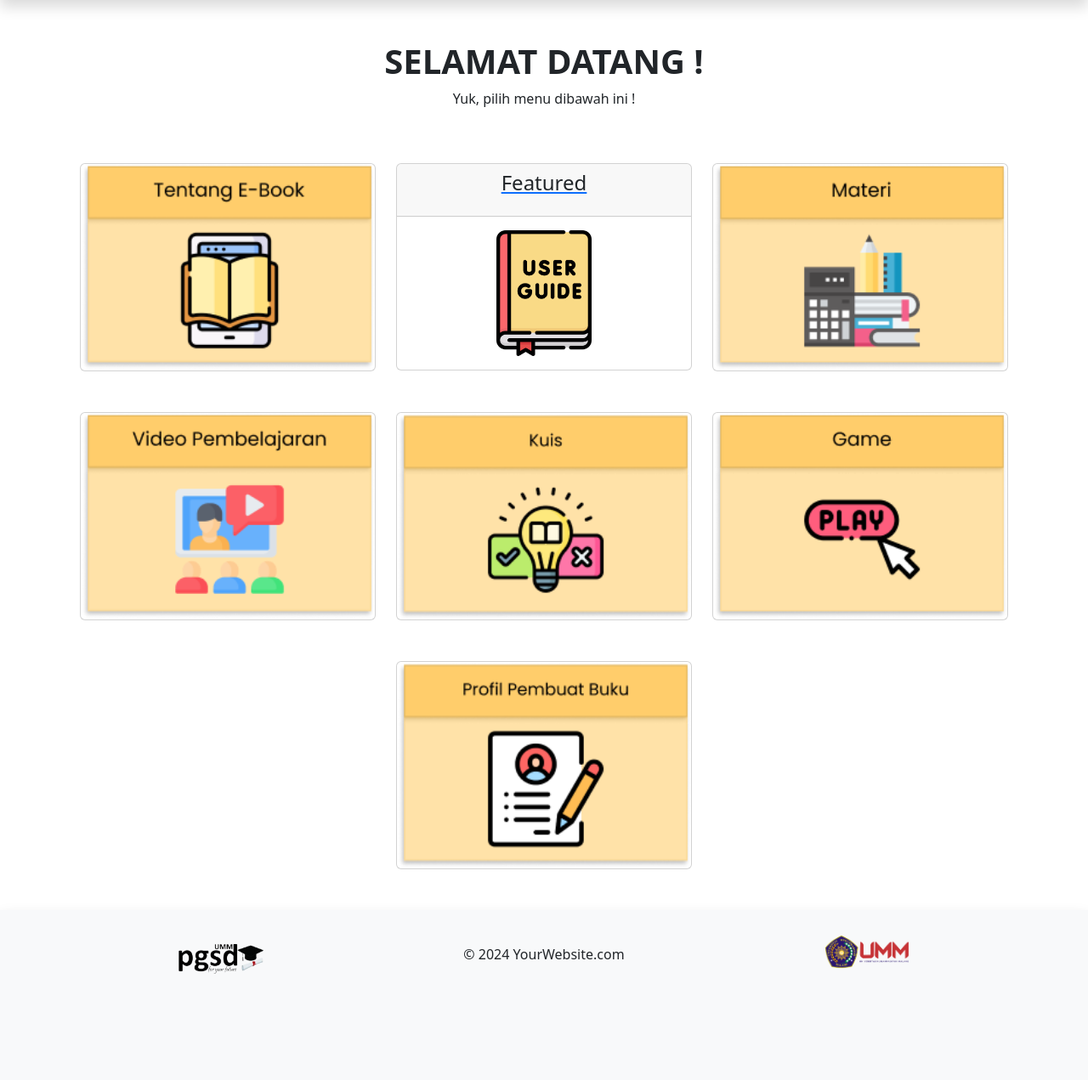
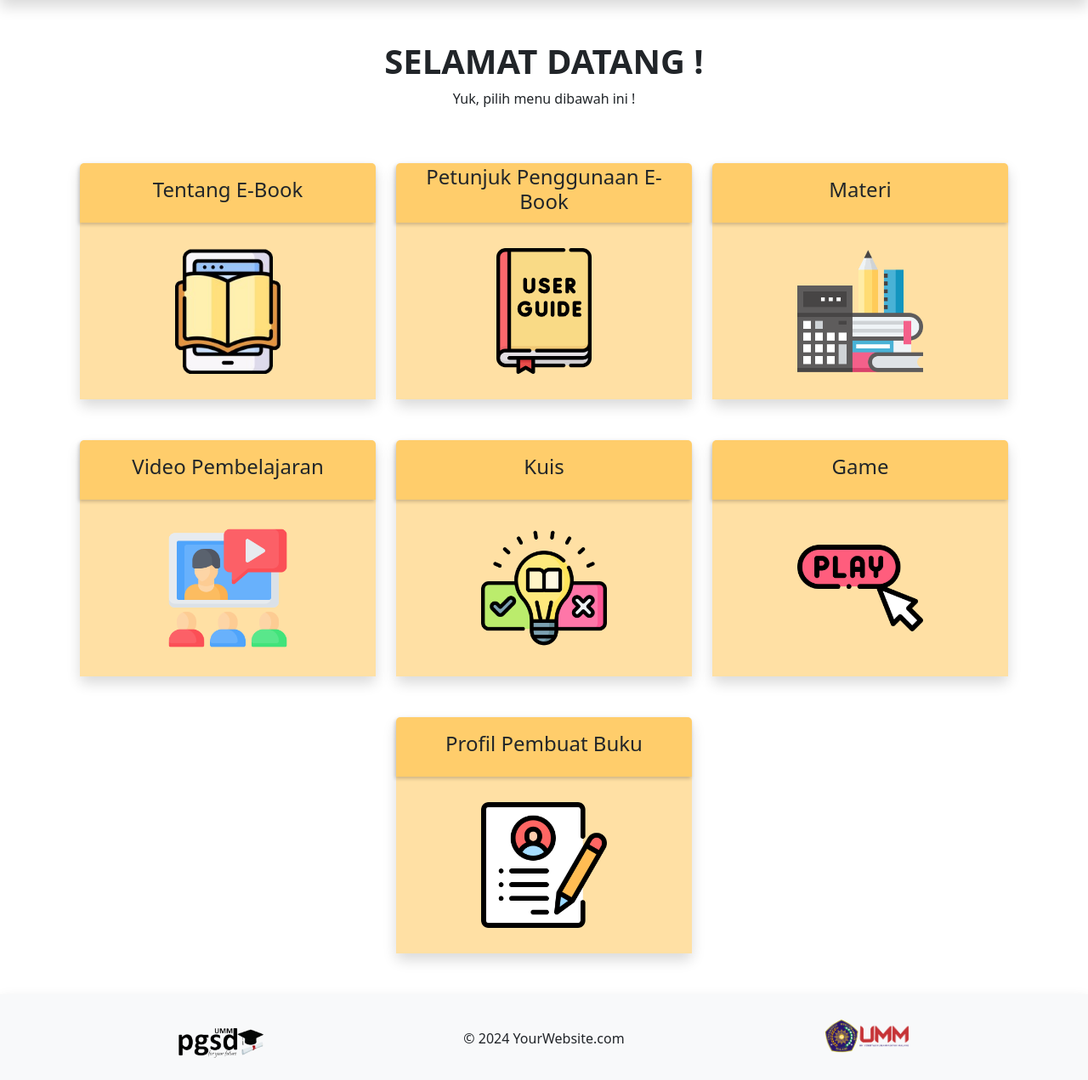
Before and after one commit to iskandarsh/web_ebook, a CodeIgniter app: page /database/home in a window 1280 px wide. Shown: the part 56-1327 px from the top of the page at 85% size. Before the commit the page ends 1202 px from the top, so only its background shows below. Run offline with CodeIgniter, Linux system fonts and the light colour scheme; the visitor is signed in with stand-in values (Sample User, id 1).

Commit message:
content-box

```diff
--- a/application/views/body.php
+++ b/application/views/body.php
@@ -17,6 +17,26 @@
         main {
             flex: 1;
         }
+
+        a {
+            text-decoration: none;
+        }
+
+        .box-title{
+            height:70px;
+            text-align: center;
+            font-size:x-large;
+            font-weight:bold;
+            z-index: 1;
+            box-shadow: -1.17px 2.33px 4.1px rgba(0, 0, 0, 0.2);
+            background-color: #FFCD6B;
+        }
+
+        .box-body{
+            padding: 30px 10px;
+            background-color: #FFE0A4;
+        }
+
 
         footer {
             background-color: #f8f9fa;
--- a/application/views/home.php
+++ b/application/views/home.php
@@ -6,23 +6,28 @@
 
     <div class="container">
         <div class="row">
-            <div class="col-md-4 pt-5">
+
+            <!-- yang fix -->
+            <div class="col-sm-6 col-md-6 col-lg-4 pt-5">
                 <a href="<?= base_url().'tentang' ?>">
-                    <div class="card">
-                        <img src="<?= base_url().'assets/images/Menu.png'; ?>" class="card-img-top" alt="Image 1">
+                    <div class="card text-center shadow border-0">
+                        <div class="card-header d-flex align-items-center justify-content-center border-0 box-title" >
+                            <h4>Tentang E-Book</h4>
+                        </div>
+                        <div class="card-body box-body" >
+                            <img  src="<?= base_url().'assets/images/icons/tentang-removebg-preview.png'; ?>"  class="card-img-top" style="width:148px; height:148px" alt="Menu 1">
+
+                        </div>
                     </div>
                 </a>
             </div>
-            <div class="col-md-4 pt-5">
+            <div class="col-sm-6 col-md-6 col-lg-4 pt-5">
                 <a href="<?= base_url().'petunjuk' ?>">
-                    <!-- <div class="card">
-                        <img  src="<?= base_url().'assets/images/Menu(1).png'; ?>"  class="card-img-top" alt="Image 2">
-                    </div> -->
-                    <div class="card text-center">
-                        <div class="card-header" style="height:62px; text-align: center; font-size:x-large; font-weight:bold">
-                            <h4>Featured</h4>
+                    <div class="card text-center shadow border-0">
+                        <div class="card-header d-flex align-items-center justify-content-center border-0 box-title" >
+                            <h4>Petunjuk Penggunaan E-Book</h4>
                         </div>
-                        <div class="card-body">
+                        <div class="card-body box-body" >
                             <img  src="<?= base_url().'assets/images/icons/user-guide.png'; ?>"  class="card-img-top" style="width:148px; height:148px" alt="Menu 2">
 
                         </div>
@@ -31,39 +36,67 @@
 
                 </a>
             </div>
-            <div class="col-md-4 pt-5">
+            <div class="col-sm-6 col-md-6 col-lg-4 pt-5">
                 <a href="<?= base_url().'materi' ?>">
-                    <div class="card">
-                            <img  src="<?= base_url().'assets/images/Menu(2).png'; ?>"  class="card-img-top" alt="Image 2">
+                    <div class="card text-center shadow border-0">
+                        <div class="card-header d-flex align-items-center justify-content-center border-0 box-title" >
+                            <h4>Materi</h4>
+                        </div>
+                        <div class="card-body box-body" >
+                            <img  src="<?= base_url().'assets/images/icons/school-material.png'; ?>"  class="card-img-top" style="width:148px; height:148px" alt="Menu 3">
                         </div>
                     </div>
                 </a>
-            <div class="col-md-4 pt-5">
+            </div>
+            <div class="col-sm-6 col-md-6 col-lg-4 pt-5">
                 <a href="<?= base_url().'video' ?>">
-                    <div class="card">
-                        <img  src="<?= base_url().'assets/images/Menu(3).png'; ?>"  class="card-img-top" alt="Image 2">
+                    <div class="card text-center shadow border-0">
+                        <div class="card-header d-flex align-items-center justify-content-center border-0 box-title" >
+                            <h4>Video Pembelajaran</h4>
+                        </div>
+                        <div class="card-body box-body" >
+                            <img  src="<?= base_url().'assets/images/icons/webinar.png'; ?>"  class="card-img-top" style="width:148px; height:148px" alt="Menu 4">
+                        </div>
                     </div>
                 </a>
             </div>
-            <div class="col-md-4 pt-5">
+            <div class="col-sm-6 col-md-6 col-lg-4 pt-5">
                 <a href="<?= base_url().'kuis' ?>">
-                    <div class="card">
-                        <img  src="<?= base_url().'assets/images/Menu(4).png'; ?>"  class="card-img-top" alt="Image 2">
+                    <div class="card text-center shadow border-0">
+                        <div class="card-header d-flex align-items-center justify-content-center border-0 box-title" >
+                            <h4>Kuis</h4>
+                        </div>
+                        <div class="card-body box-body" >
+                            <img  src="<?= base_url().'assets/images/icons/quiz (1).png'; ?>"  class="card-img-top" style="width:148px; height:148px" alt="Menu 5">
+                        </div>
                     </div>
                 </a>
             </div>
-            <div class="col-md-4 pt-5">
+            <div class="col-sm-6 col-md-6 col-lg-4 pt-5">
                 <a href="<?= base_url().'game' ?>">
-                    <div class="card">
-                        <img  src="<?= base_url().'assets/images/Menu(5).png'; ?>"  class="card-img-top" alt="Image 2">
+                    <div class="card text-center shadow border-0">
+                        <div class="card-header d-flex align-items-center justify-content-center border-0 box-title" >
+                            <h4>Game</h4>
+                        </div>
+                        <div class="card-body box-body" >
+                            <img  src="<?= base_url().'assets/images/icons/play.png'; ?>"  class="card-img-top" style="width:148px; height:148px" alt="Menu 6">
+                        </div>
                     </div>
                 </a>
             </div>
-            <div class="col-md-4 pt-5 pb-5 offset-md-4">
+            <div class="col-sm-6 col-md-6 col-lg-4 pt-5 pb-5 offset-md-4">
                 <a href="<?= base_url().'profil' ?>">
-                    <div class="card">
-                        <img  src="<?= base_url().'assets/images/Menu(6).png'; ?>"  class="card-img-top" alt="Image 2">
+                    <div class="card text-center shadow border-0">
+                        <div class="card-header d-flex align-items-center justify-content-center border-0 box-title" >
+                            <h4>Profil Pembuat Buku</h4>
+                        </div>
+                        <div class="card-body box-body" >
+                            <img  src="<?= base_url().'assets/images/icons/resume.png'; ?>"  class="card-img-top" style="width:148px; height:148px" alt="Menu 7">
+
+                        </div>
                     </div>
+
+
                 </a>
             </div>
         </div>
```
Also changed, not shown: assets/images/icons/play.png (added), assets/images/icons/quiz (1).png (added), assets/images/icons/resume.png (added), assets/images/icons/school-material.png (added), assets/images/icons/tentang-removebg-preview.png (added), assets/images/icons/webinar.png (added).
